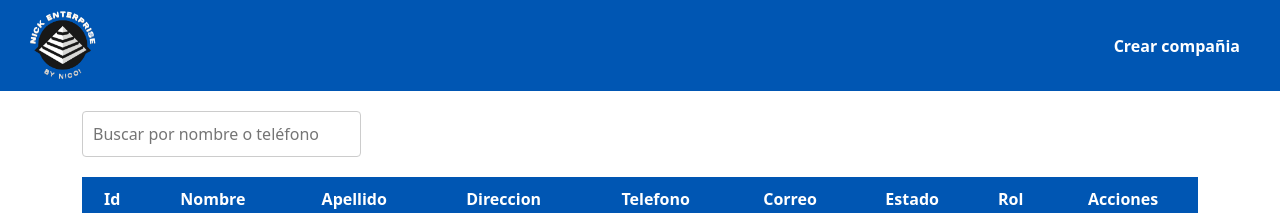
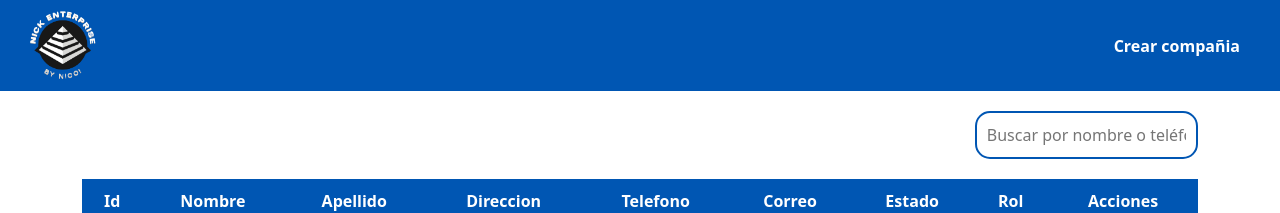
Before and after one commit to Nicolle07M/frontRetoFabrica, a React (Create React App) app in the folder retofabrica/: page /Users in a window 1280 px wide. Shown: the top 213 px of the page. Built offline with nearby package versions, Linux system fonts and the light colour scheme; no server answers.

Commit message:
style search

```diff
--- a/retofabrica/src/components/ShowUsers.js
+++ b/retofabrica/src/components/ShowUsers.js
@@ -56,6 +56,7 @@ const ShowUsers = () => {
                 </ul>
             </nav>
             <div className='container'>
+                <div className="search-input-container">
                     <input
                         type="text"
                         placeholder="Buscar por nombre o teléfono"
@@ -63,6 +64,7 @@ const ShowUsers = () => {
                         onChange={handleSearchChange}
                         className="search-input"
                     />
+                </div>
                 <table className=''>
                     <thead className=''>
                         <tr>
--- a/retofabrica/src/components/stylesShowUsers.css
+++ b/retofabrica/src/components/stylesShowUsers.css
@@ -90,11 +90,17 @@ tbody td button:hover {
     bottom: 0;
 }
 /* Barra de busqueda */
+.search-input-container {
+    display: flex;
+    justify-content: flex-end;
+    margin-bottom: 20px;
+}
+
 .search-input {
-    width: 25%;
+    width: 20%;
     padding: 10px;
-    margin-bottom: 20px;
-    border: 1px solid #ccc;
+    border: 2px solid #0056b3;
     border-radius: 4px;
     font-size: 16px;
+    border-radius: 15px;
 }
```
Lines whose indentation alone changed are shown as unchanged.
